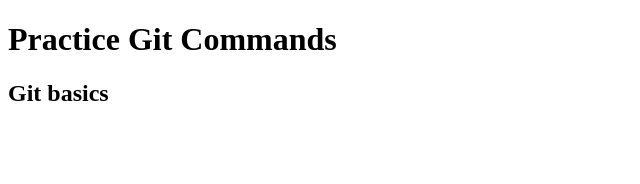
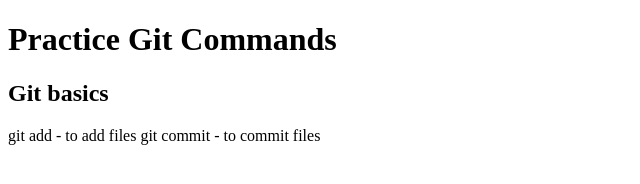
Before and after one commit to kiran2sasi/test_app, a plain HTML site: page index.html in a window 1280 px wide. Shown: the whole page, without its empty margins (0-640 px from the left). Drawn offline with Linux system fonts and the light colour scheme.

Commit message:
updated index.html

```diff
--- a/index.html
+++ b/index.html
@@ -6,5 +6,9 @@
     <body>
         <h1>Practice Git Commands</h1>
         <h2>Git basics</h2>
+        <p>
+            git add - to add files
+            git commit - to commit files
+        </p>
     </body>
 </html>
```
